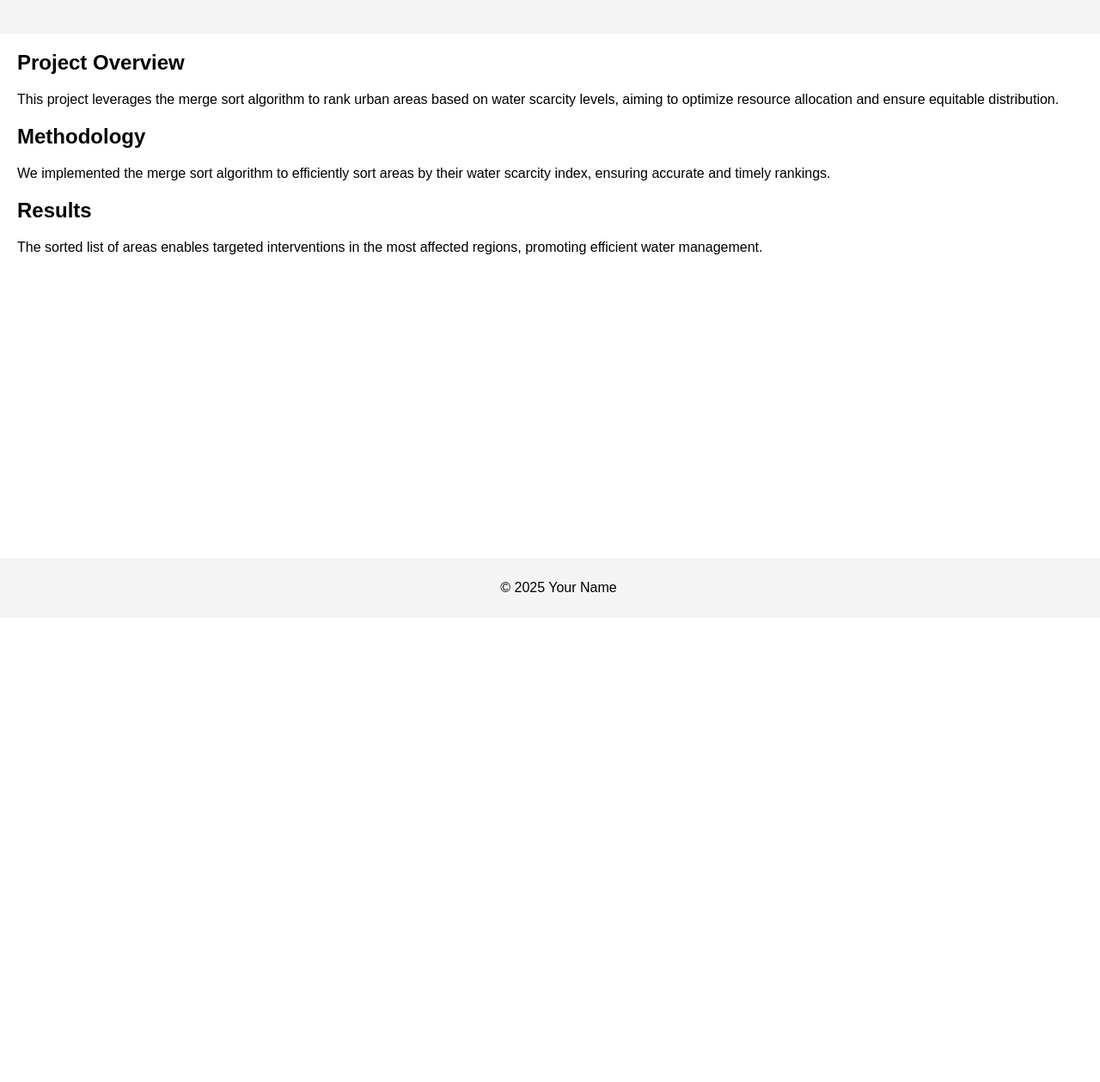
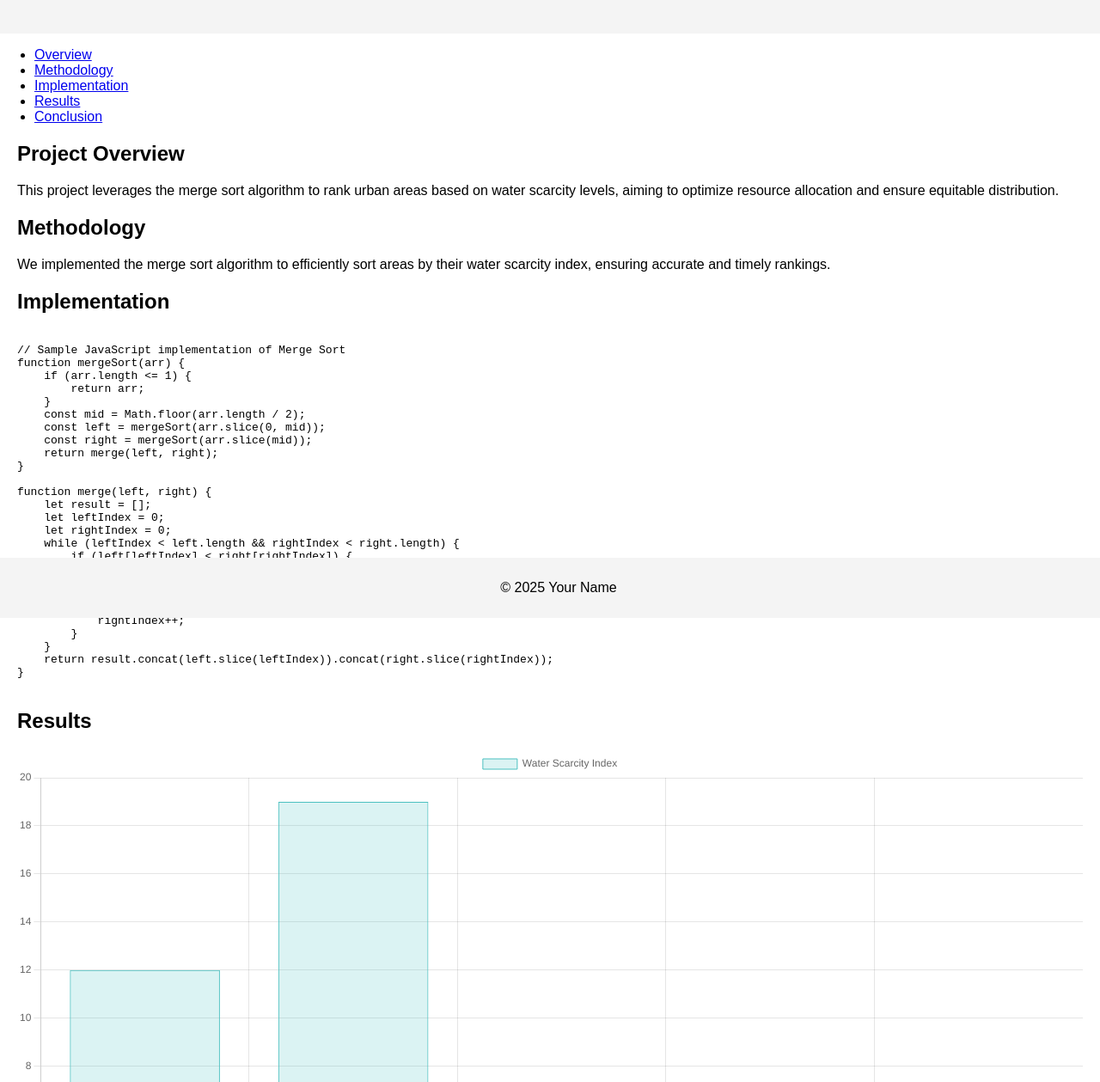
Before and after one commit to TheIntruder007/daaproject, a plain HTML site: page index.html in a window 1280 px wide. Shown: the part 81-1340 px from the top of the page at 86% size. Before the commit the page ends 800 px from the top, so only its background shows below. Drawn offline with nearby package versions, Linux system fonts and the light colour scheme.

Commit message:
Update index.html

```diff
--- a/index.html
+++ b/index.html
@@ -4,21 +4,89 @@
     <meta charset="UTF-8">
     <title>Ranking Areas by Water Scarcity</title>
     <link rel="stylesheet" href="styles.css">
+    <script src="https://cdn.jsdelivr.net/npm/chart.js"></script>
 </head>
 <body>
     <header>
         <h1>Ranking Areas by Water Scarcity</h1>
     </header>
-    <section>
+    <nav>
+        <ul>
+            <li><a href="#overview">Overview</a></li>
+            <li><a href="#methodology">Methodology</a></li>
+            <li><a href="#implementation">Implementation</a></li>
+            <li><a href="#results">Results</a></li>
+            <li><a href="#conclusion">Conclusion</a></li>
+        </ul>
+    </nav>
+    <section id="overview">
         <h2>Project Overview</h2>
         <p>This project leverages the merge sort algorithm to rank urban areas based on water scarcity levels, aiming to optimize resource allocation and ensure equitable distribution.</p>
     </section>
-    <section>
+    <section id="methodology">
         <h2>Methodology</h2>
         <p>We implemented the merge sort algorithm to efficiently sort areas by their water scarcity index, ensuring accurate and timely rankings.</p>
     </section>
-    <section>
+    <section id="implementation">
+        <h2>Implementation</h2>
+        <pre><code>
+// Sample JavaScript implementation of Merge Sort
+function mergeSort(arr) {
+    if (arr.length <= 1) {
+        return arr;
+    }
+    const mid = Math.floor(arr.length / 2);
+    const left = mergeSort(arr.slice(0, mid));
+    const right = mergeSort(arr.slice(mid));
+    return merge(left, right);
+}
+
+function merge(left, right) {
+    let result = [];
+    let leftIndex = 0;
+    let rightIndex = 0;
+    while (leftIndex < left.length && rightIndex < right.length) {
+        if (left[leftIndex] < right[rightIndex]) {
+            result.push(left[leftIndex]);
+            leftIndex++;
+        } else {
+            result.push(right[rightIndex]);
+            rightIndex++;
+        }
+    }
+    return result.concat(left.slice(leftIndex)).concat(right.slice(rightIndex));
+}
+        </code></pre>
+    </section>
+    <section id="results">
         <h2>Results</h2>
+        <canvas id="waterScarcityChart" width="400" height="200"></canvas>
+        <script>
+            const ctx = document.getElementById('waterScarcityChart').getContext('2d');
+            const waterScarcityChart = new Chart(ctx, {
+                type: 'bar',
+                data: {
+                    labels: ['Area A', 'Area B', 'Area C', 'Area D', 'Area E'],
+                    datasets: [{
+                        label: 'Water Scarcity Index',
+                        data: [12, 19, 3, 5, 2],
+                        backgroundColor: 'rgba(75, 192, 192, 0.2)',
+                        borderColor: 'rgba(75, 192, 192, 1)',
+                        borderWidth: 1
+                    }]
+                },
+                options: {
+                    scales: {
+                        y: {
+                            beginAtZero: true
+                        }
+                    }
+                }
+            });
+        </script>
+    </section>
+    <section id="conclusion">
+        <h2>Conclusion</h2>
         <p>The sorted list of areas enables targeted interventions in the most affected regions, promoting efficient water management.</p>
     </section>
     <footer>
```
